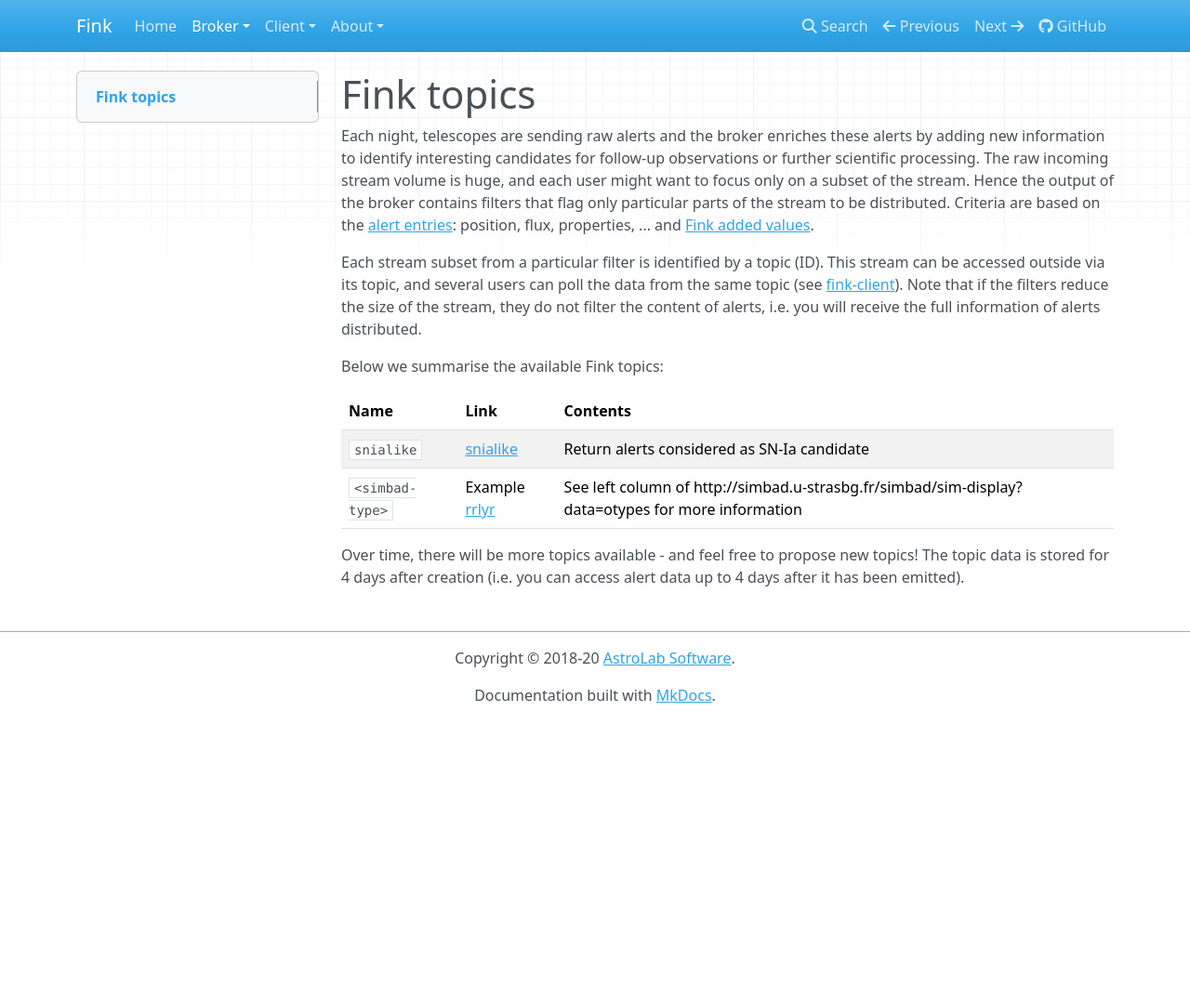
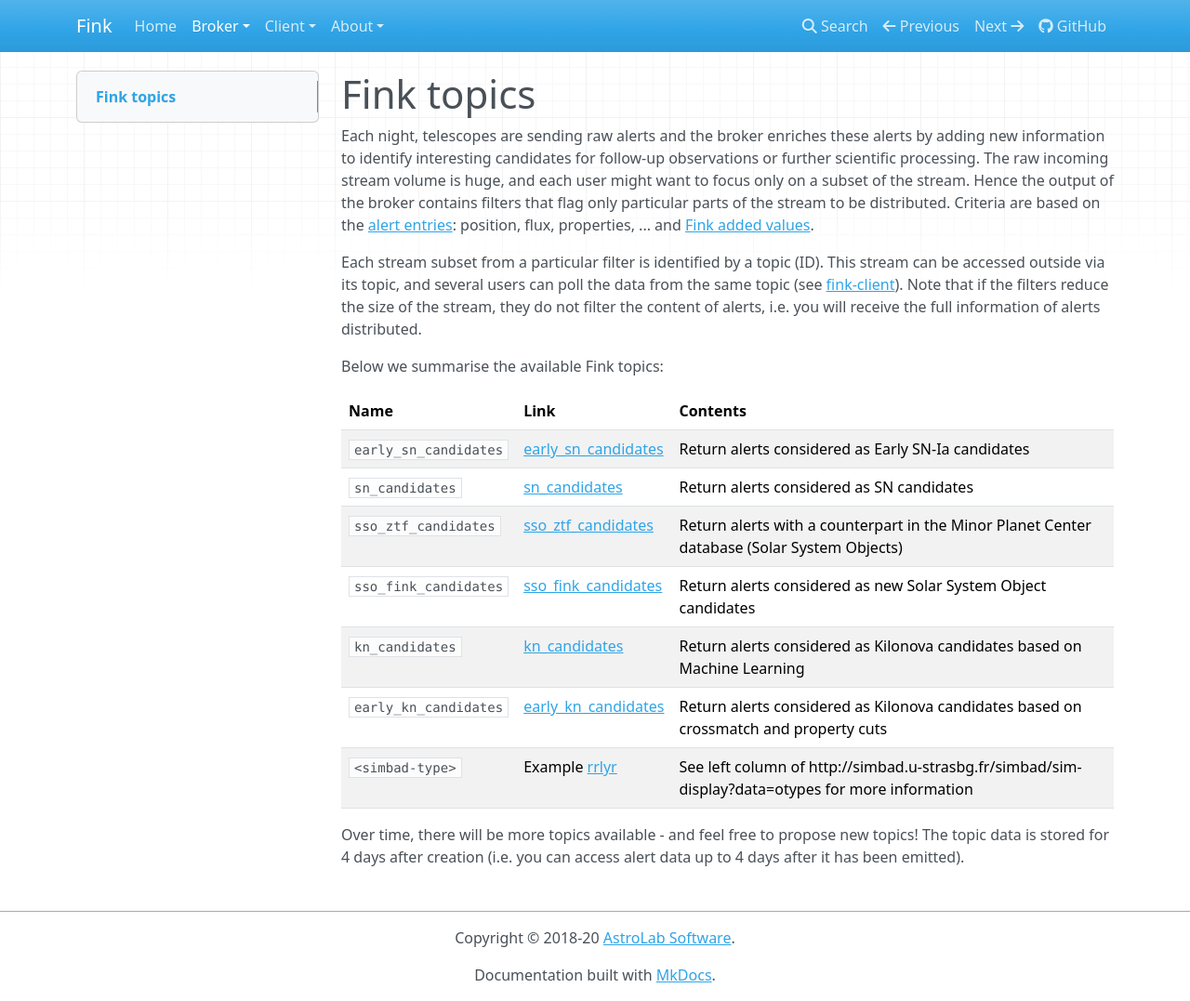
Before and after one commit to astrolabsoftware/fink, an MkDocs documentation site: the page built from docs/topics.md, in a window 1280 px wide and 1077 px high. Shown: the whole window at 93% size. Built offline with MkDocs 1.6.1, drawn with Linux system fonts in a browser that asks for light colours; nearby versions of some CDN libraries.

Commit message:
Add new topics

```diff
--- a/docs/topics.md
+++ b/docs/topics.md
@@ -8,7 +8,12 @@ Below we summarise the available Fink topics:
 
 | Name | Link | Contents |
 |:--------|:-------|:--------|
-| `snialike` | [snialike](https://github.com/astrolabsoftware/fink-filters/blob/master/fink_filters/filter_snlike/filter.py) | Return alerts considered as SN-Ia candidate |
+| `early_sn_candidates` | [early_sn_candidates](https://github.com/astrolabsoftware/fink-filters/blob/master/fink_filters/filter_early_sn_candidates/filter.py) | Return alerts considered as Early SN-Ia candidates |
+| `sn_candidates` | [sn_candidates](https://github.com/astrolabsoftware/fink-filters/blob/master/fink_filters/filter_sn_candidates/filter.py) | Return alerts considered as SN candidates |
+| `sso_ztf_candidates` | [sso_ztf_candidates](https://github.com/astrolabsoftware/fink-filters/blob/master/fink_filters/filter_sso_ztf_candidates/filter.py) | Return alerts with a counterpart in the Minor Planet Center database (Solar System Objects) |
+| `sso_fink_candidates` | [sso_fink_candidates](https://github.com/astrolabsoftware/fink-filters/blob/master/fink_filters/filter_fink_ztf_candidates/filter.py) | Return alerts considered as new Solar System Object candidates |
+| `kn_candidates` | [kn_candidates](https://github.com/astrolabsoftware/fink-filters/blob/master/fink_filters/filter_kn_candidates/filter.py) | Return alerts considered as Kilonova candidates based on Machine Learning |
+| `early_kn_candidates` | [early_kn_candidates](https://github.com/astrolabsoftware/fink-filters/blob/master/fink_filters/filter_early_kn_candidates/filter.py) | Return alerts considered as Kilonova candidates based on crossmatch and property cuts |
 | `<simbad-type>` | Example [rrlyr](https://github.com/astrolabsoftware/fink-filters/blob/master/fink_filters/filter_rrlyr/filter.py) | See left column of http://simbad.u-strasbg.fr/simbad/sim-display?data=otypes for more information |
 
 Over time, there will be more topics available - and feel free to propose new topics! The topic data is stored for 4 days after creation (i.e. you can access alert data up to 4 days after it has been emitted).
```
